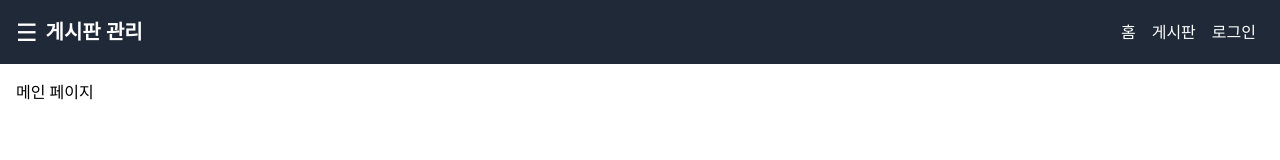
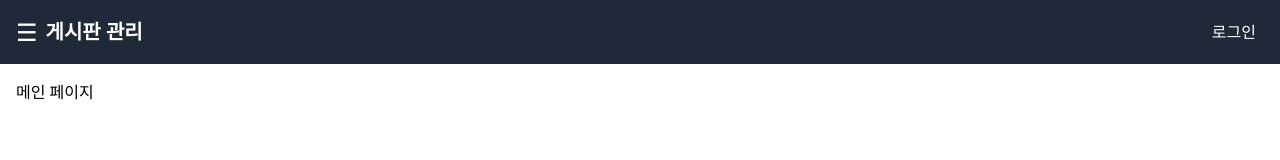
Before and after one commit to hhha72/technote_frontend_20, a Nuxt app: page / in a window 1280 px wide. Shown: the top 160 px of the page. Built offline with nearby package versions, Linux system fonts and the light colour scheme.

Commit message:
앱바 레이아웃 정리

```diff
--- a/components/layout/AppHeader.vue
+++ b/components/layout/AppHeader.vue
@@ -1,11 +1,11 @@
 <template>
     <header class="bg-gray-800 text-white p-4">
-        <div class="container mx-auto flex justify-between items-center">
+        <div class="my-auto flex flex-0 justify-between items-center">
             <button @click="$emit('toggle-sidebar')" class="text-2xl">☰</button>
             <h1 class="flex flex-grow pl-2 text-xl font-bold">게시판 관리</h1>
-            <nav>
-                <NuxtLink to="/" class="mx-2 hover:text-gray-300">홈</NuxtLink>
-                <NuxtLink to="/board" class="mx-2 hover:text-gray-300">게시판</NuxtLink>
+            <nav class="flex flex-0">
+                <!-- <NuxtLink to="/" class="mx-2 hover:text-gray-300">홈</NuxtLink>
+                <NuxtLink to="/board" class="mx-2 hover:text-gray-300">게시판</NuxtLink> -->
                 <NuxtLink v-if="!isAuthenticated" to="/auth" class="mx-2 hover:text-gray-300">로그인</NuxtLink>
                 <a v-else @click="logout" href="#" class="mx-2 hover:text-gray-300">로그아웃</a>
             </nav>
```
